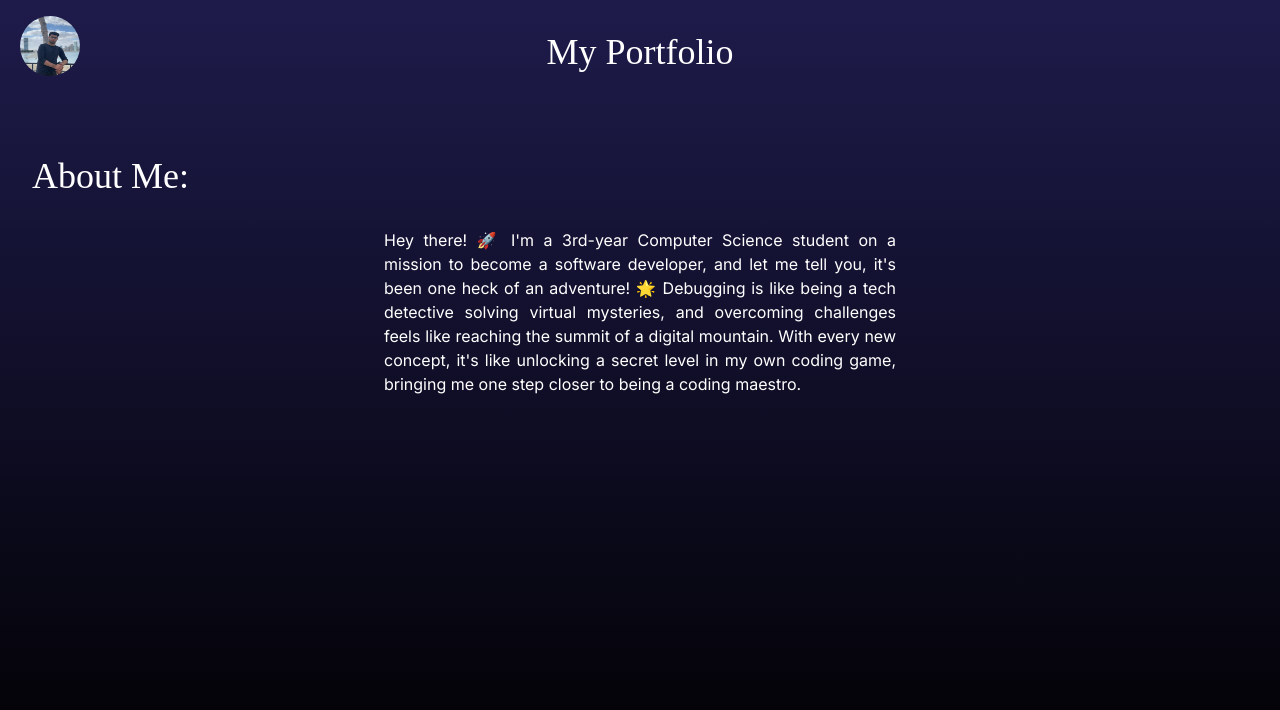
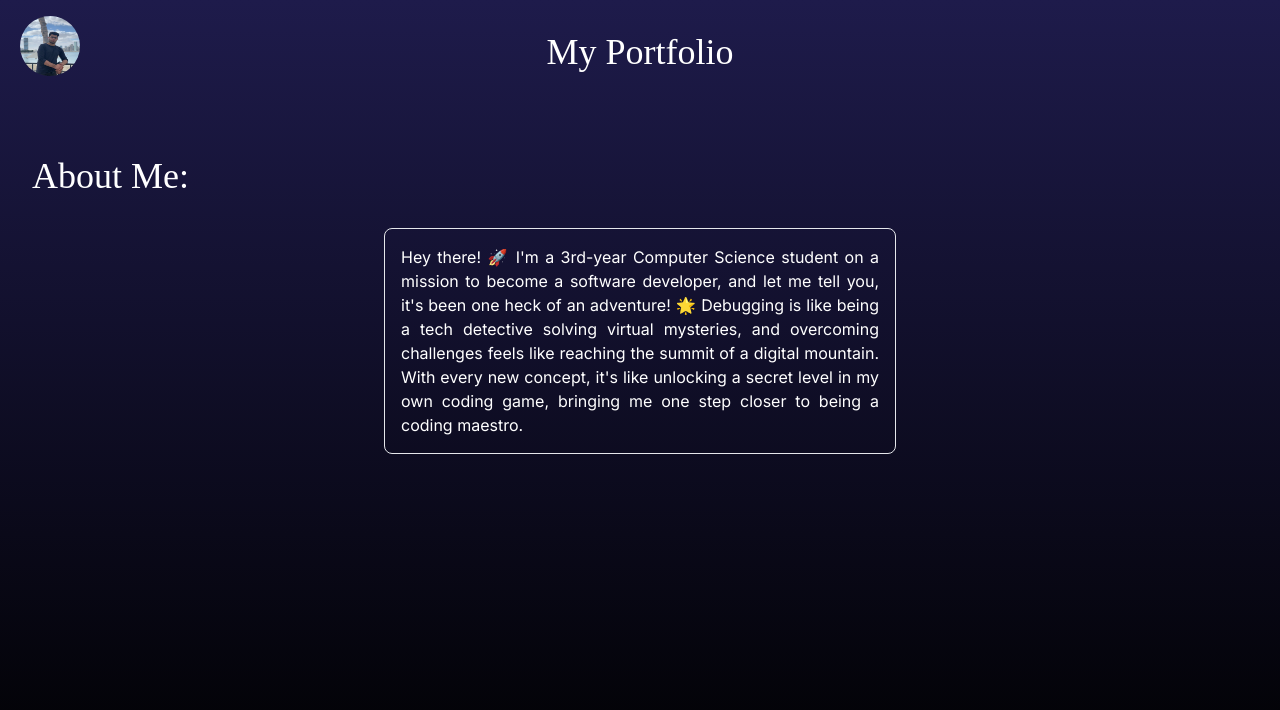
Before and after one commit to GamingSeries/my-portfolio, a Next.js app: page / in a window 1280 px wide. Shown: the top 710 px of the page. Built offline with nearby package versions, Linux system fonts and the light colour scheme.

Commit message:
hefty changes

```diff
--- a/components/navbar.tsx
+++ b/components/navbar.tsx
@@ -26,7 +26,7 @@ const MyComponent: React.FC = () => {
         About Me:
       </div>
 
-      <div className="text-white " style={{ margin:0, width: '40%', textAlign: 'justify'}}>
+      <div className="text-white border rounded-lg p-4" style={{ margin: 0, width: '40%', textAlign: 'justify' }}>
         Hey there! 🚀 I'm a 3rd-year Computer Science student on a mission to become a software developer, and let me tell you, it's been one heck of an adventure! 🌟
         Debugging is like being a tech detective solving virtual mysteries, and overcoming challenges feels like reaching the summit of a digital mountain.
         With every new concept, it's like unlocking a secret level in my own coding game, bringing me one step closer to being a coding maestro.
--- a/package.json
+++ b/package.json
@@ -18,7 +18,6 @@
     "@types/react": "^18",
     "@types/react-dom": "^18",
     "autoprefixer": "^10.4.17",
-    "daisyui": "^4.4.24",
     "eslint": "^8",
     "eslint-config-next": "14.0.4",
     "postcss": "^8.4.33",
--- a/tailwind.config.ts
+++ b/tailwind.config.ts
@@ -18,7 +18,6 @@ const config: Config = {
   },
 
   plugins: [
-    require("daisyui")
   ],
 }
 export default config
```
Also changed, not shown: 1 other file (tests, documents, lock files or other folders).
